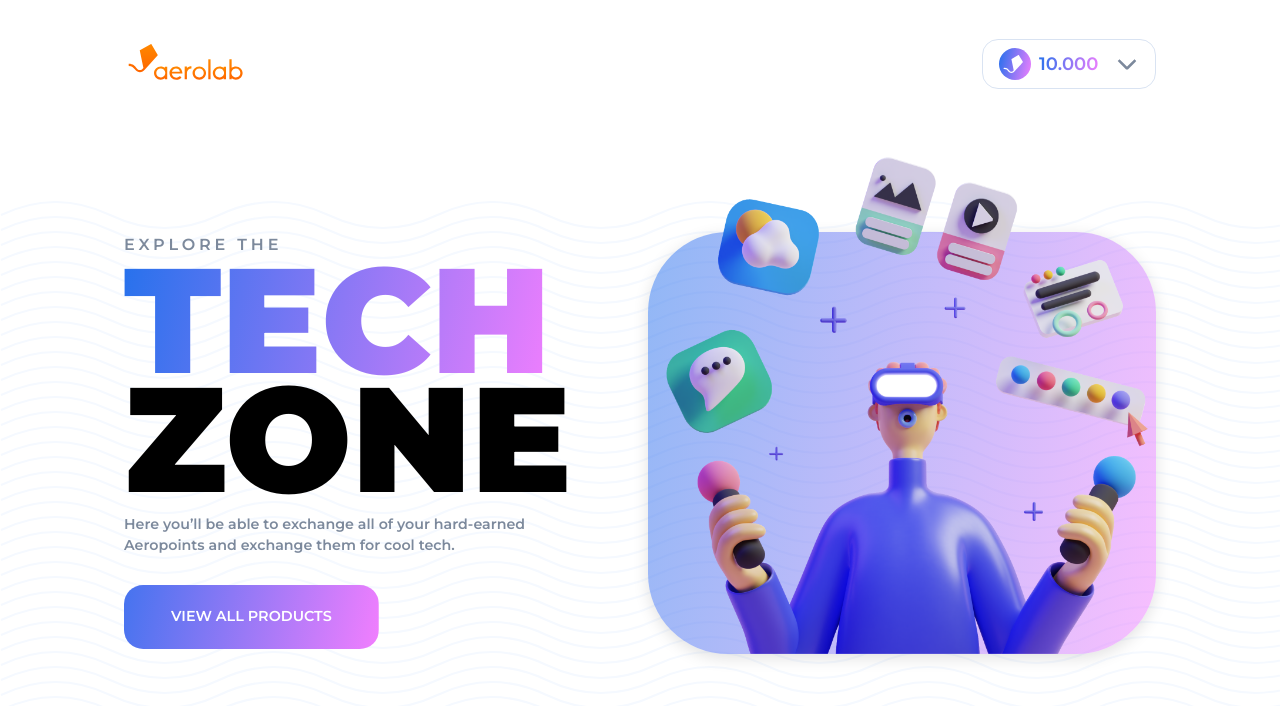
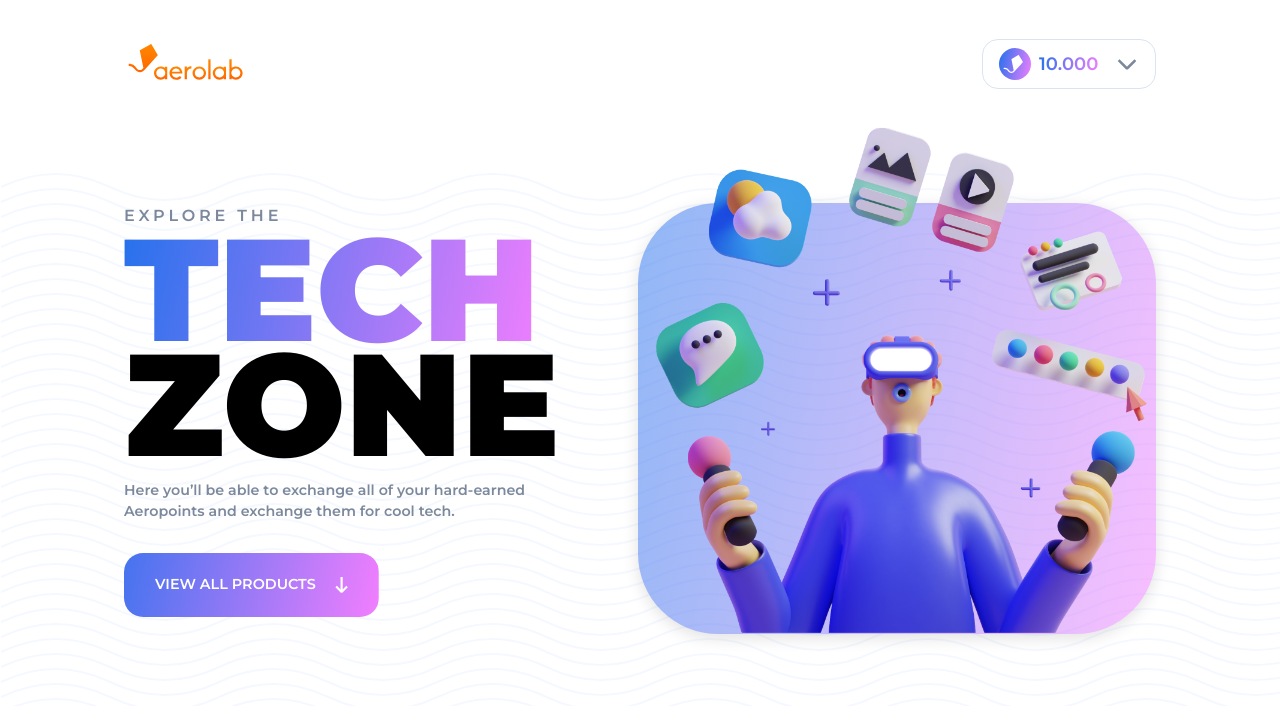
Before and after one commit to sebasusnik/aerolab-frontend-challenge, a Next.js app: page / in a window 1280 px wide. Shown: the top 706 px of the page. Built offline with nearby package versions, Linux system fonts and the light colour scheme.

Commit message:
landing desktop

```diff
--- a/package.json
+++ b/package.json
@@ -7,7 +7,7 @@
     "build": "next build",
     "start": "next start",
     "lint": "next lint"
-    },
+  },
   "dependencies": {
     "next": "12.2.0",
     "react": "18.2.0",
--- a/src/pages/_document.tsx
+++ b/src/pages/_document.tsx
@@ -5,12 +5,6 @@ export default function Document() {
     <Html>
       <Head>
         {/* -- Primary Meta Tags -- */}
-        <title>Aerolab - DEVELOPER CHALLENGE</title>
-        <meta name="title" content="Aerolab - DEVELOPER CHALLENGE" />
-        <meta
-          name="description"
-          content="This is my resolution of the aerolab frontend developer challenge. If you like my work please contact me as /sebasusnik en linkedin or github."
-        />
 
         {/* -- Open Graph / Facebook -- */}
         <meta property="og:type" content="website" />
--- a/src/pages/index.tsx
+++ b/src/pages/index.tsx
@@ -8,8 +8,12 @@ const Home: NextPage = () => {
   return (
     <>
       <Head>
-        <title>Aeropay</title>
-        <meta name="description" content="Generated by create next app" />
+        <title>Aerolab - DEVELOPER CHALLENGE</title>
+        <meta name="title" content="Aerolab - DEVELOPER CHALLENGE" />
+        <meta
+          name="description"
+          content="This is my resolution of the aerolab frontend developer challenge. If you like my work please contact me as /sebasusnik en linkedin or github."
+        />
         <link rel="icon" href="/icons/aerolab-logo-2.svg" />
       </Head>
 
@@ -27,9 +31,10 @@ const Home: NextPage = () => {
               Here you’ll be able to exchange all of your hard-earned Aeropoints and exchange them
               for cool tech.
             </p>
-            <button className="landing-cta cta">
+            <a href="#products" className="landing-cta cta">
               <span className="text-lg accent">VIEW ALL PRODUCTS</span>
-            </button>
+              <img className="cta-arrow" src="/icons/down-arrow.svg" alt="" />
+            </a>
           </div>
           <div className="landing-illustration">
             {/*    image optimized    */}
--- a/styles/components/layout/topbar.css
+++ b/styles/components/layout/topbar.css
@@ -21,5 +21,6 @@
   }
 }
 .top-bar-spacer {
-  height: var(--topbar-size);
+  height: clamp( 4.2em, 4vw + 3em , 8em);
+  background: transparent;
 }
--- a/styles/components/layout/waves-bg.css
+++ b/styles/components/layout/waves-bg.css
@@ -1,9 +1,10 @@
 .waves-bg {
   z-index: -1;
   background-image: url('../../../public/waves-bg.svg');
+  background-size: 136.5em 83.375em;
   width: 100vw;
-  height: 1334px;
+  height: 83.375em;
   overflow: auto;
   position: absolute;
-  top: 201px;
+  top: clamp( 8.6em, 6vw + 6em, 12em);
 }
--- a/styles/components/pages/main-content.css
+++ b/styles/components/pages/landing.css
@@ -5,32 +5,35 @@
   gap: 3em;
   & .landing-content {
     flex-direction: column;
-    gap: calc(3% + 0.2rem);;
     width: 37.5em;
-    height: clamp(25.5rem, 28vw + 4rem, 37.5rem);
+    height: clamp(25.5em, 28vw + 4.5em, 37.5em);
     & .landing-heading {
-      font-size: clamp(0.89em, 0.85vw + 0.02em,1em);
+      font-size: clamp(0.89em, 0.85vw + 0.02em, 1rem);
       flex-direction: column;
       & .landing-title {
         margin-top: calc(-4% + 0.1rem);
       }
     }
     & p {
-      font-size: clamp(0.89em, 0.85vw + 0.02em,1em);
+      font-size: clamp(0.89em, 0.85vw + 0.02em, 1em);
       max-width: 28.5em;
-      margin-bottom: 0.5em;
+      margin: calc(2.5% + 0.3rem) 0 1em;
     }
     & .landing-cta {
       font-size: clamp(0.8em, 0.85vw + 0.02em,1em);
       width: 19.9em;
       height: 5em;
+      gap: 1.5em;
       margin: auto 0;
       border-radius: 1.5em;
+      & .cta-arrow {
+        width: 1em;
+      }
     }
   }
   & .landing-illustration {
     position: relative;
-    height: clamp(25.5em, 28vw + 4em, 37.5em); /* this line scales the entire container dynamically */
+    height: clamp(25.5em, 28vw + 4.5em, 37.5em); /* this line scales the entire container dynamically */
     aspect-ratio: 722 / 600;
     background: var(--clr-section-bg);
     border-radius: clamp(4.42em, 5vw + 1em, 6.5em); /* mantain the border radius while scaling */
--- a/styles/config/design-system.css
+++ b/styles/config/design-system.css
@@ -26,7 +26,7 @@
   /* =========== TYPOGRAPHY =========== */
 
   /* font-sizes */
-  --fs-900: clamp(6rem, 8.5vw + 2.5rem, 12.5rem); /* smoothly from 96px to 200px */
+  --fs-900: clamp(6em, 8.2vw + 2.8em, 12.5em); /* smoothly from 96px to 200px */
   --fs-800: 3em;    /* 48px */
   --fs-700: 2em;    /* 32px */
   --fs-600: 1.5em;  /* 24px */
--- a/styles/config/reset.css
+++ b/styles/config/reset.css
@@ -44,13 +44,12 @@ body {
     background-color: var(--clr-neutrals-0);
     line-height: 1.5;
     min-height: 100vh;
-
     overflow-x: hidden;
 }
 
 /* occult the scrollbar */
-body::-webkit-scrollbar {
-  display:none;
+::-webkit-scrollbar{
+  display: none;
 }
 
 /* make images easier to work with */
--- a/styles/globals.css
+++ b/styles/globals.css
@@ -17,4 +17,4 @@
 @import './components/layout/cta.css';
 @import './components/layout/loader.css';
 
-@import './components/pages/main-content.css';
+@import './components/pages/landing.css';
```
Also changed, not shown: public/icons/down-arrow.svg (added), 1 other file (tests, documents, lock files or other folders).
